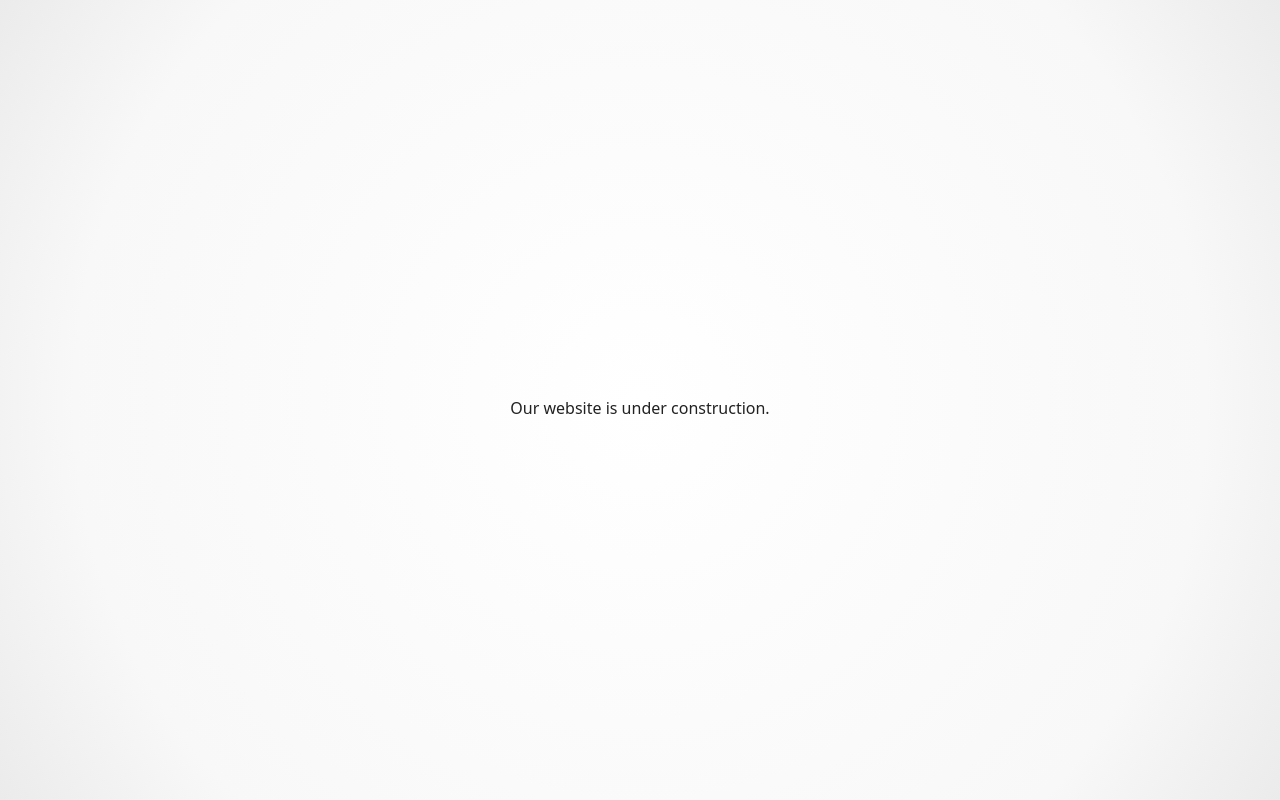
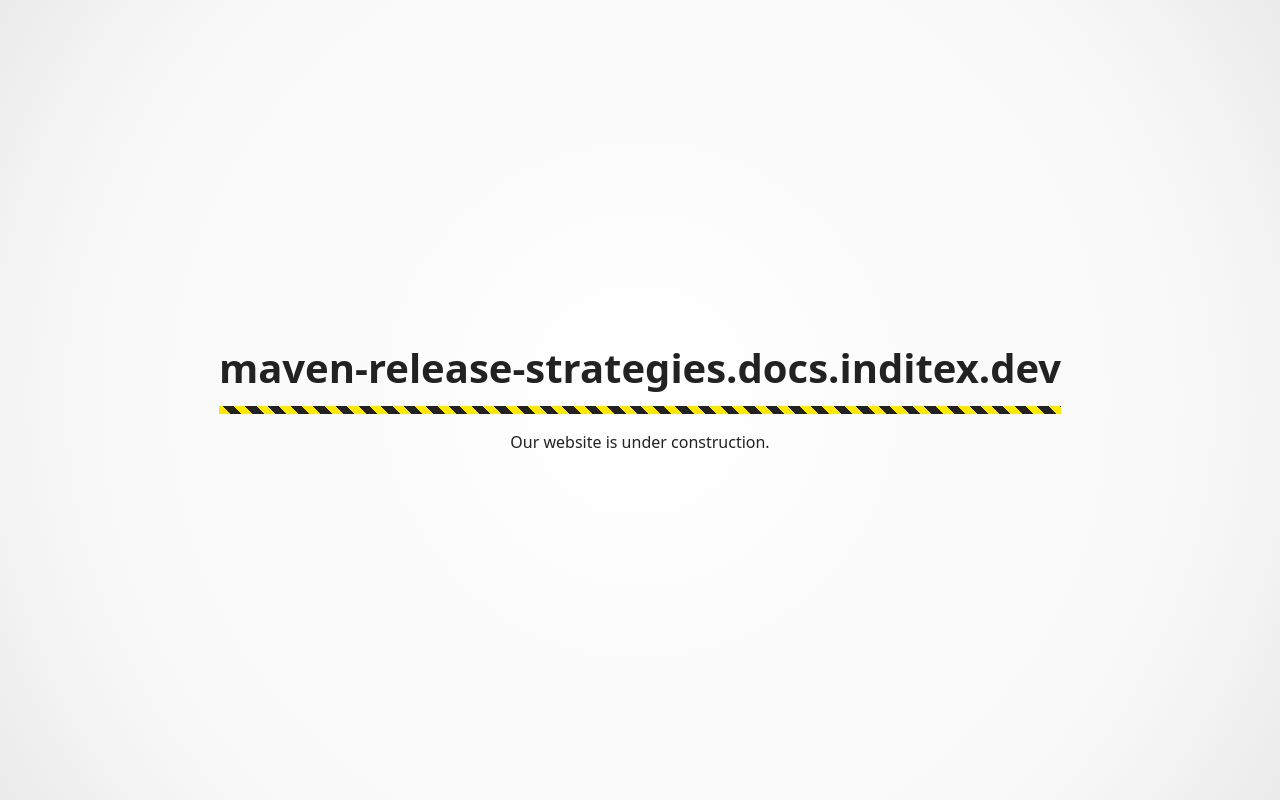
Before and after one commit to raulfsru/takeover, a plain HTML site: page index.html in a window 1280 px wide. Drawn offline with Linux system fonts and the light colour scheme.

Commit message:
Update index.html

```diff
--- a/index.html
+++ b/index.html
@@ -53,6 +53,7 @@
   </head>
   <body>
     <main>
+      <h1>maven-release-strategies.docs.inditex.dev</h1>
       <p>Our website is under construction.</p>
     </main>
   </body>
```
